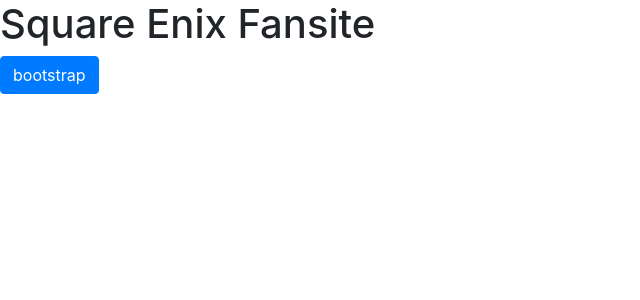
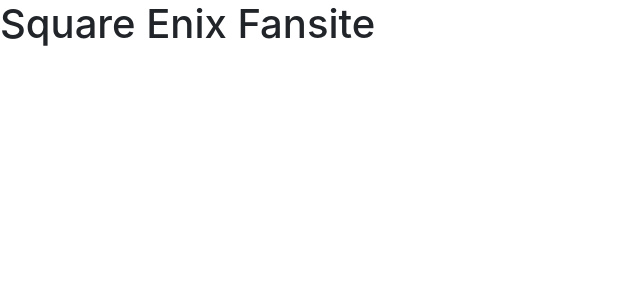
Before and after one commit to Scrambles86/square-enix-fansite, an Angular app: page / in a window 1280 px wide. Shown: the top 300 px of the page, without its empty margins (0-640 px from the left). Built offline with nearby package versions, Linux system fonts and the light colour scheme.

Commit message:
Added HttpClientModule import to app module file

```diff
--- a/src/app/app.component.html
+++ b/src/app/app.component.html
@@ -1,2 +1 @@
 <h1>Square Enix Fansite</h1>
-<button class="btn btn-primary">bootstrap</button>
--- a/src/app/app.module.ts
+++ b/src/app/app.module.ts
@@ -1,6 +1,6 @@
 import { BrowserModule } from '@angular/platform-browser';
 import { NgModule } from '@angular/core';
-
+import { HttpClientModule } from '@angular/common/http';
 
 import { AppComponent } from './app.component';
 
@@ -9,7 +9,8 @@
     AppComponent
   ],
   imports: [
-    BrowserModule
+    BrowserModule,
+    HttpClientModule
   ],
   providers: [],
   bootstrap: [AppComponent]
```
